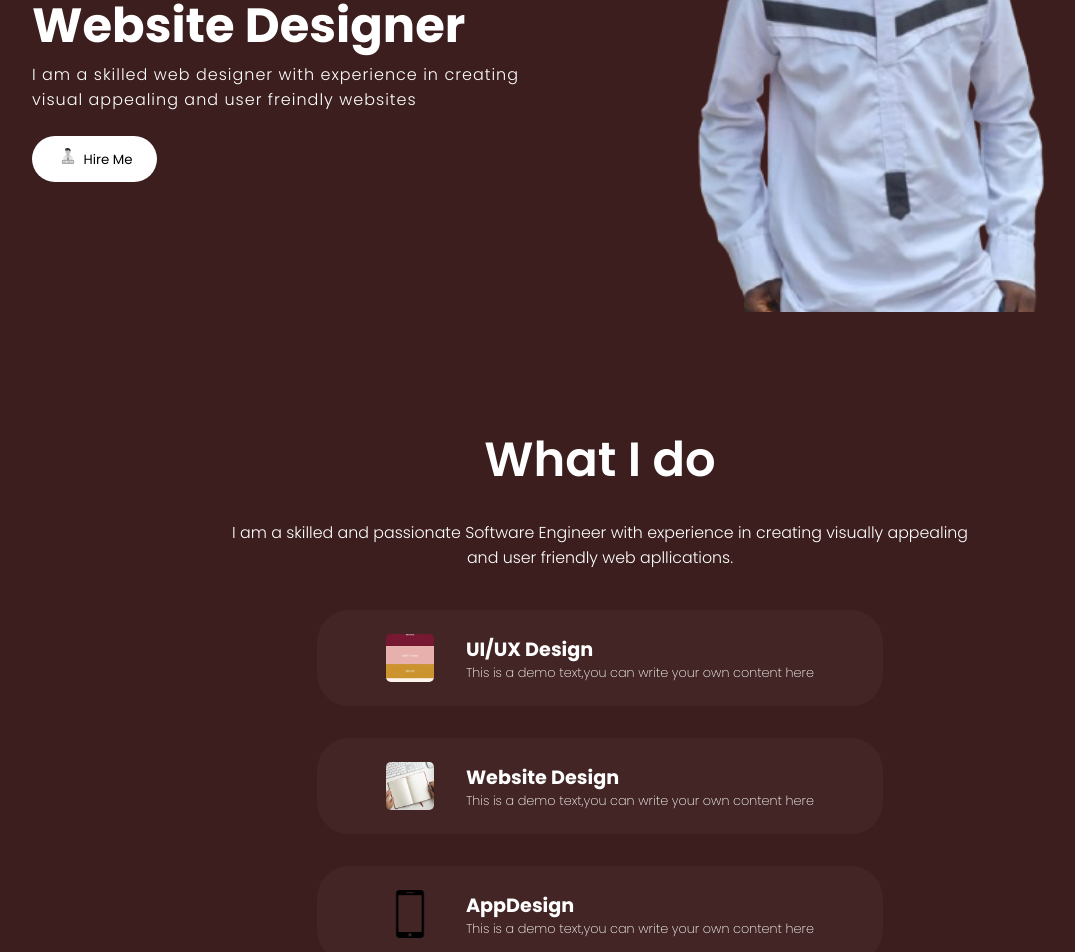
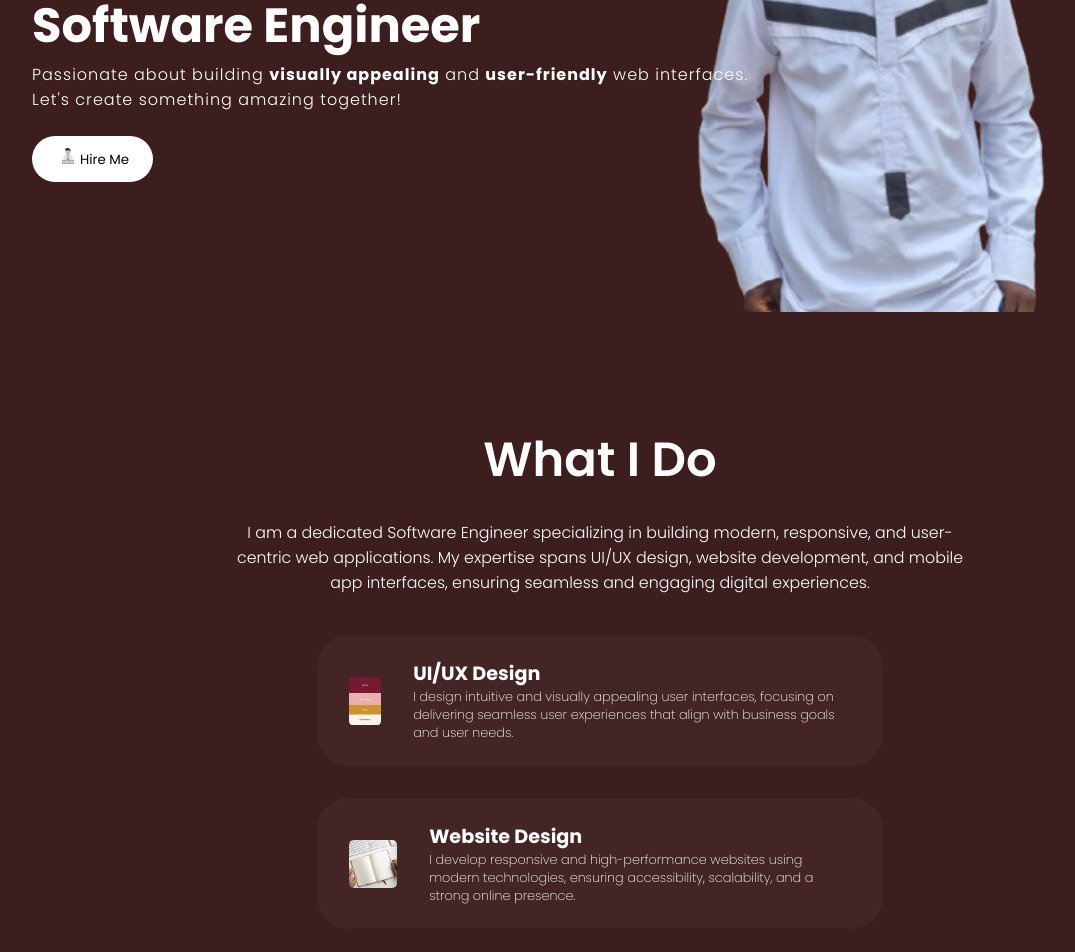
Before and after one commit to coin-123/O-bed-Portfolio-main, a React (Create React App) app: page / in a window 1280 px wide. Shown: the part 440-1392 px from the top of the page, without its empty margins (40-1115 px from the left). Built offline with nearby package versions, Linux system fonts and the light colour scheme.

Commit message:
feat: enhance Intro, Skills, and Works components with improved text, structure, and accessibility

```diff
--- a/src/components/intro/intro.js
+++ b/src/components/intro/intro.js
@@ -9,29 +9,33 @@ const Intro = () => {
   return (
     <section id="intro">
       <div className="introcontent">
-        <span className="hello">Hello,</span>
+        <span className="hello">👋 Hello,</span>
         <span className="introtext">
-          I'm <span className="introname">O'bed</span> <br /> Website Designer
+          I'm <span className="introname">O'bed</span>
+          <br />
+          <span className="intro-title">Software Engineer</span>
         </span>
         <p className="intropara">
-          I am a skilled web designer with experience in creating <br />
-          visual appealing and user freindly websites
+          Passionate about building <strong>visually appealing</strong> and <strong>user-friendly</strong> web interfaces.<br />
+          Let's create something amazing together!
         </p>
         <Link
-           activeClass="active"
+          activeClass="active"
           to="contact"
           spy={true}
           smooth={true}
           offset={-50}
           duration={500}
         >
-          <button className="btn">
-            {" "}
-            <img src={hiremeimg} alt="" className="hiremeimg" /> Hire Me
-          </button>{" "}
+          <button className="btn hireme-btn">
+            <img src={hiremeimg} alt="Hire Me" className="hiremeimg" />
+            <span>Hire Me</span>
+          </button>
         </Link>
       </div>
-      <img src={bg} alt="Profile" className="bg" />
+      <div className="intro-image-wrapper">
+        <img src={bg} alt="Profile" className="bg" />
+      </div>
     </section>
   );
 };
--- a/src/components/skills/skills.js
+++ b/src/components/skills/skills.js
@@ -8,33 +8,39 @@ const Skills = () => {
   return (
     <section id="skills">
       <span className="skilltitle">
-        What I do
+        What I Do
       </span>
-      <span className="skilldes">I am a skilled and passionate Software Engineer with experience in creating visually appealing and user friendly web apllications.</span>
+      <span className="skilldes">
+        I am a dedicated Software Engineer specializing in building modern, responsive, and user-centric web applications. My expertise spans UI/UX design, website development, and mobile app interfaces, ensuring seamless and engaging digital experiences.
+      </span>
       <div className="skillbars">
         <div className="skillbar">
-          <img src={uiux} alt="uiux" className="skillbarimg" />
+          <img src={uiux} alt="UI/UX Design" className="skillbarimg" />
           <div className="skillbartext">
             <h2>UI/UX Design</h2>
-            <p>This is a demo text,you can write your own content here</p>
+            <p>
+              I design intuitive and visually appealing user interfaces, focusing on delivering seamless user experiences that align with business goals and user needs.
+            </p>
           </div>
         </div>
-          <div className="skillbar">
-          <img src={webdesign} alt="webdesign" className="skillbarimg" />
+        <div className="skillbar">
+          <img src={webdesign} alt="Website Design" className="skillbarimg" />
           <div className="skillbartext">
-              <h2>Website Design</h2>
-            <p>This is a demo text,you can write your own content here</p>
+            <h2>Website Design</h2>
+            <p>
+              I develop responsive and high-performance websites using modern technologies, ensuring accessibility, scalability, and a strong online presence.
+            </p>
           </div>
         </div>
-
-          <div className="skillbar">
-          <img src={appdesign} alt="appdesign" className="skillbarimg" />
+        <div className="skillbar">
+          <img src={appdesign} alt="App Design" className="skillbarimg" />
           <div className="skillbartext">
-             <h2>AppDesign</h2>
-            <p>This is a demo text,you can write your own content here</p>
+            <h2>App Design</h2>
+            <p>
+              I create engaging and user-friendly mobile app interfaces, focusing on usability and consistency across platforms for an optimal user experience.
+            </p>
           </div>
         </div>
-
       </div>
     </section>
   )
--- a/src/components/works/works.jsx
+++ b/src/components/works/works.jsx
@@ -14,7 +14,7 @@ const Works = () => {
         My Portfolio
       </h2>
       <span className="workdes">
-        I am a skilled and passionate Software Engineer with experience in creating visually appealing and user friendly web interface.
+        Explore a selection of my recent projects, showcasing my expertise in building responsive, user-centric web applications. Each project highlights my commitment to clean code, modern design, and seamless user experiences.
       </span>
       <div className="workimgs">
         <img src={Logo7} alt="" className="workimg" />
```
